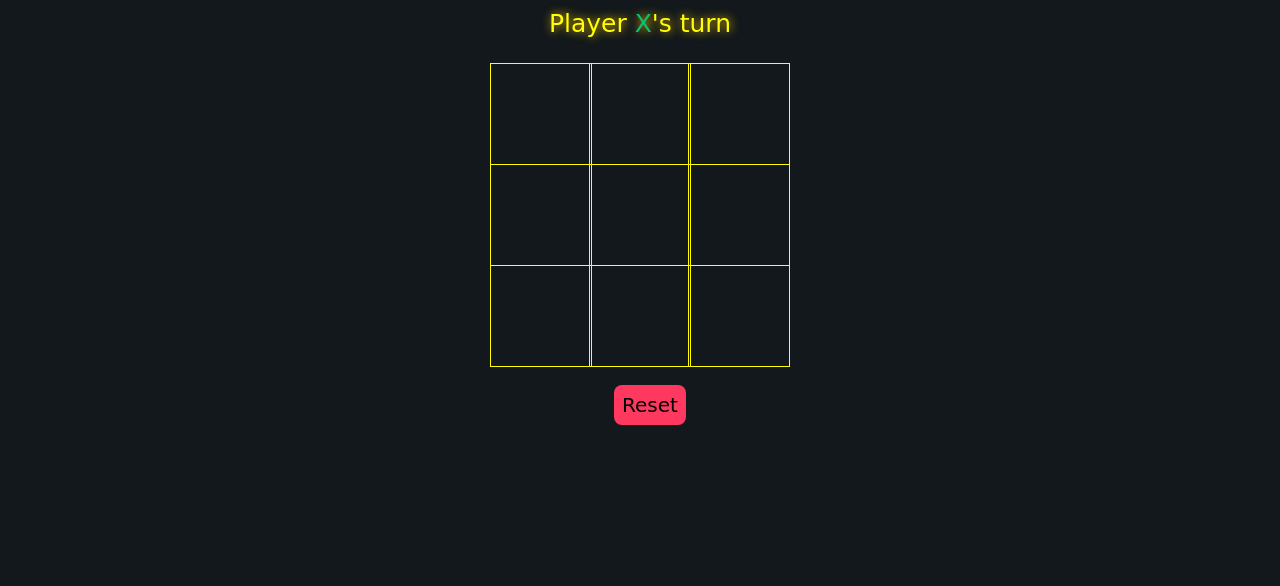
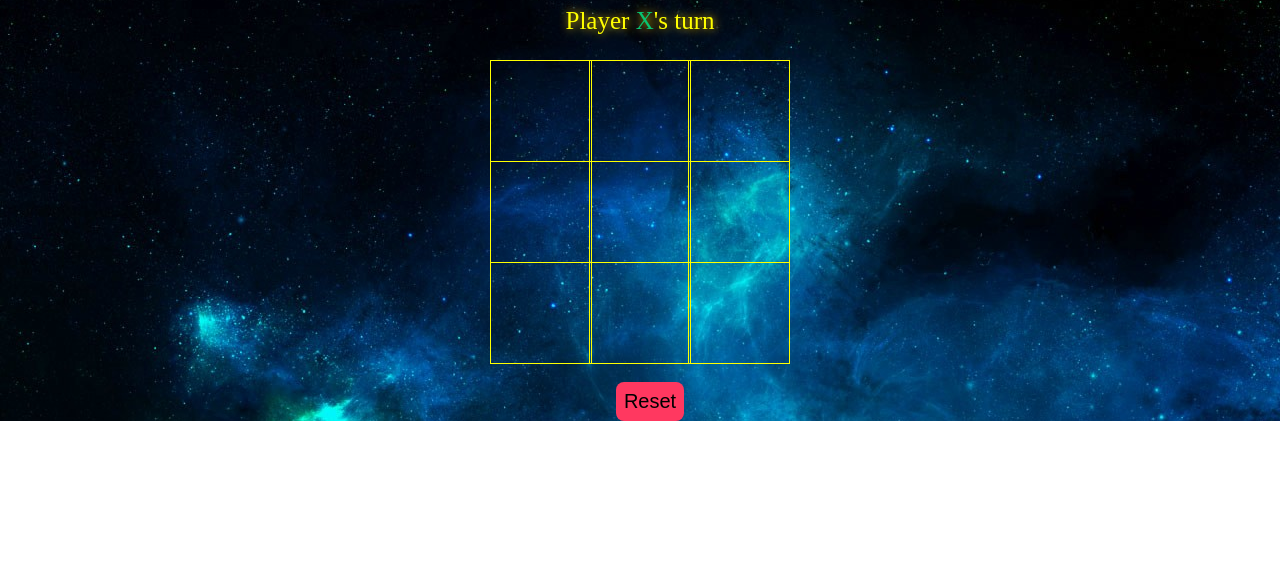
Before and after one commit to Bones0689/T-T-T, a plain HTML site: page index.html in a window 1280 px wide. Shown: the part 215-801 px from the top of the page. Drawn offline with Linux system fonts and the light colour scheme.

Commit message:
added background image and additional img

```diff
--- a/main.css
+++ b/main.css
@@ -2,13 +2,10 @@
 * {
     padding: 0;
     margin: 0;
-    font-family: 'Itim', cursive;
 }
 
 .background {
-    background-color: #12181B;
-    height: 100vh;
-    padding-top: 1px;
+    background-image: url('imgs/nOtErdI.jpg')
 }
 
 .title {
@@ -58,7 +55,7 @@
 }
 
 .playerO {
-    color: #498AFB;
+    color: red;
 }
 
 .controls {
```
Also changed, not shown: imgs/nOtErdI.jpg (added), imgs/ttt2.jpg (added).
